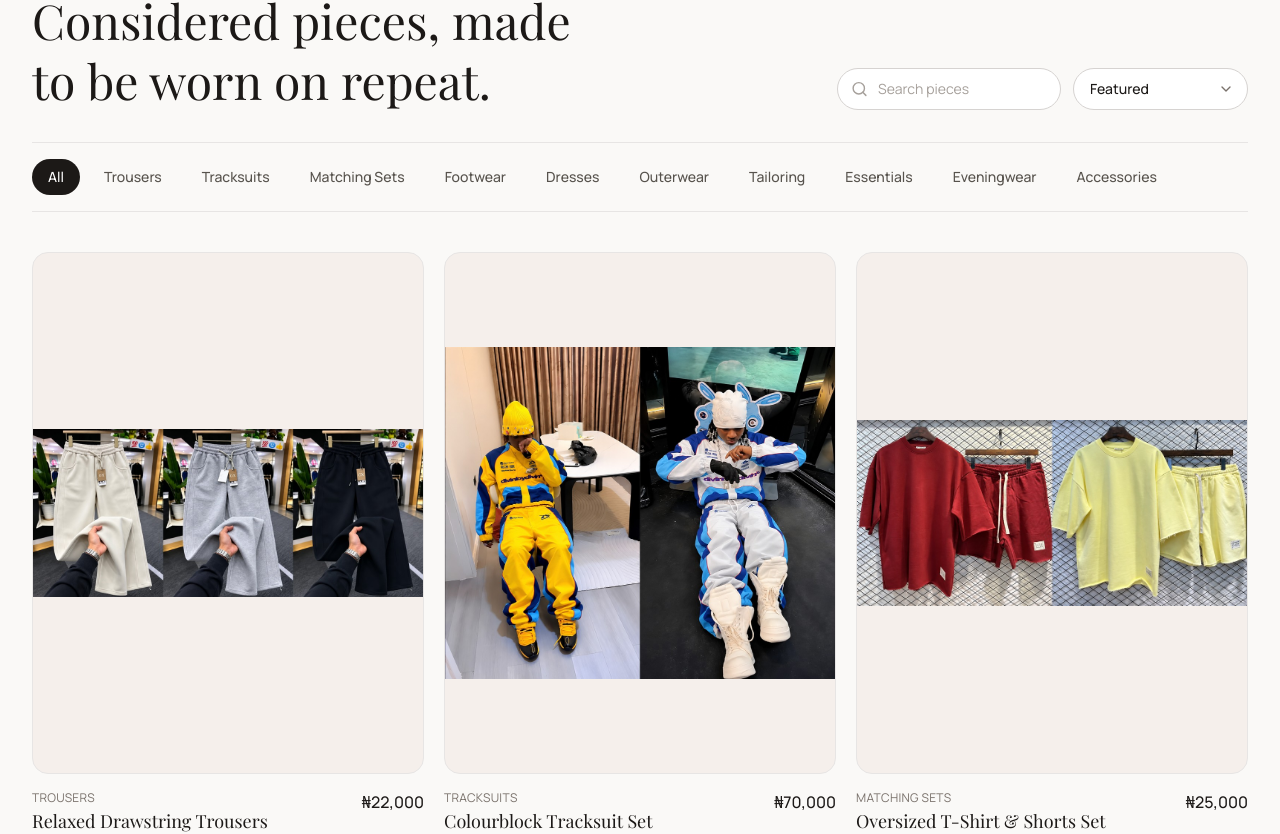
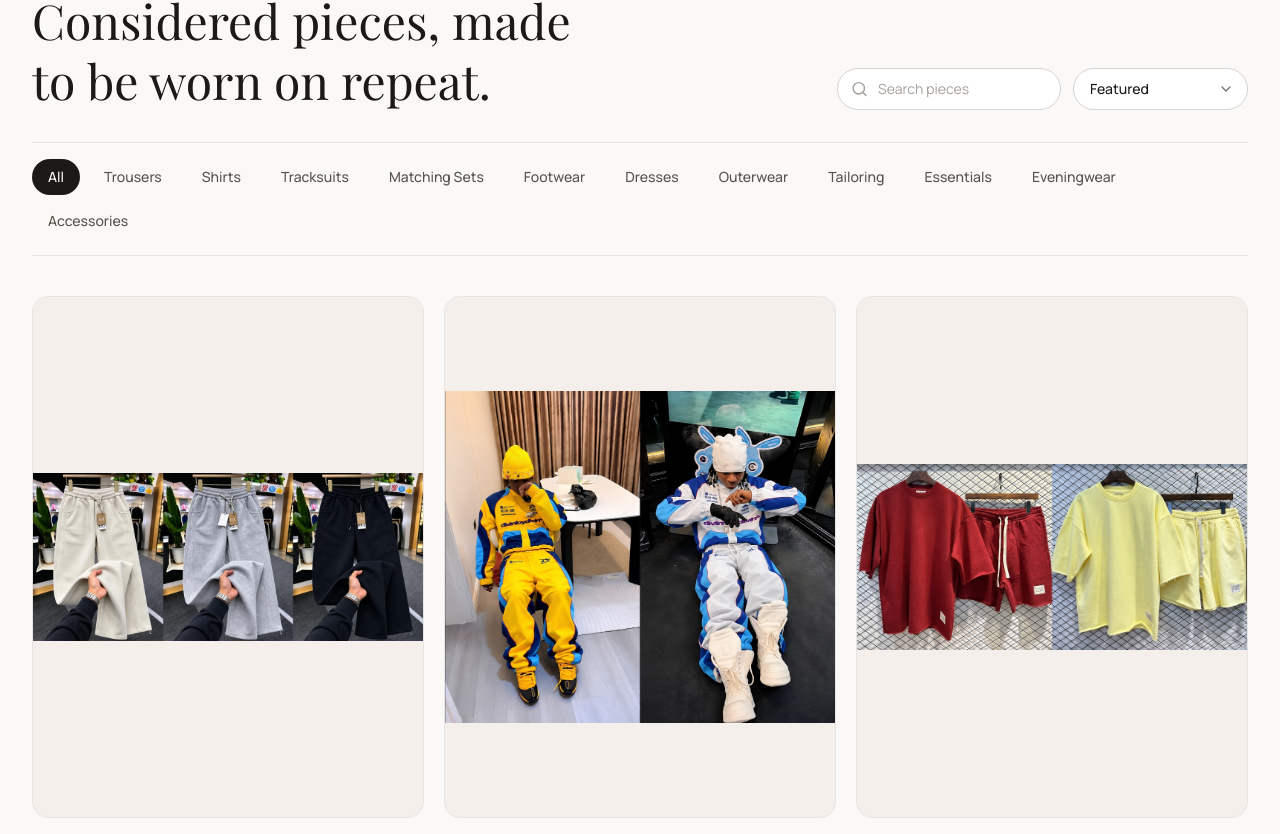
Before and after one commit to kokonwa/innoeki-clothings, a React (Vite) app: page / in a window 1280 px wide. Shown: the part 1036-1870 px from the top of the page. Built offline with nearby package versions, Linux system fonts and the light colour scheme; a web font is replaced by a local one.

Commit message:
Add Shirt Collection at ₦23,000

```diff
--- a/src/data/mockData.ts
+++ b/src/data/mockData.ts
@@ -1,3 +1,4 @@
+import shirtCollection from "@/assets/three-shirt-storefront.jpg";
 import designerJeans from "@/assets/designer-jeans-collection.jpg";
 import sandalsAndBlackMules from "@/assets/sandals-and-black-mules.jpg";
 import starsAndStripesJacket from "@/assets/stars-and-stripes-jacket.jpeg";
@@ -124,6 +125,7 @@ export const HERO_IMAGE = IMG.hero;
 export const CATEGORIES = [
   "All",
   "Trousers",
+  "Shirts",
   "Tracksuits",
   "Matching Sets",
   "Footwear",
@@ -327,6 +329,21 @@ export const PRODUCTS: Product[] = [
     inStock: true,
     fitGuide: "Ask us about available sizes before ordering.",
   },
+  {
+    id: "shirt-collection",
+    name: "Shirt Collection",
+    category: "Shirts",
+    price: 23000,
+    currency: "NGN",
+    description: "Explore the three shirt designs shown and ask about your preferred style and size.",
+    fabricDetails: ["Three shirt designs shown"],
+    sizes: [],
+    colors: [{ name: "Styles shown", hex: "#737373" }],
+    image: shirtCollection,
+    imageFit: "contain",
+    inStock: true,
+    fitGuide: "Ask us about available sizes before ordering.",
+  },
 ];
 
 // ---------------------------------------------------------------------------
```
Also changed, not shown: src/assets/three-shirt-storefront.jpg (added).
